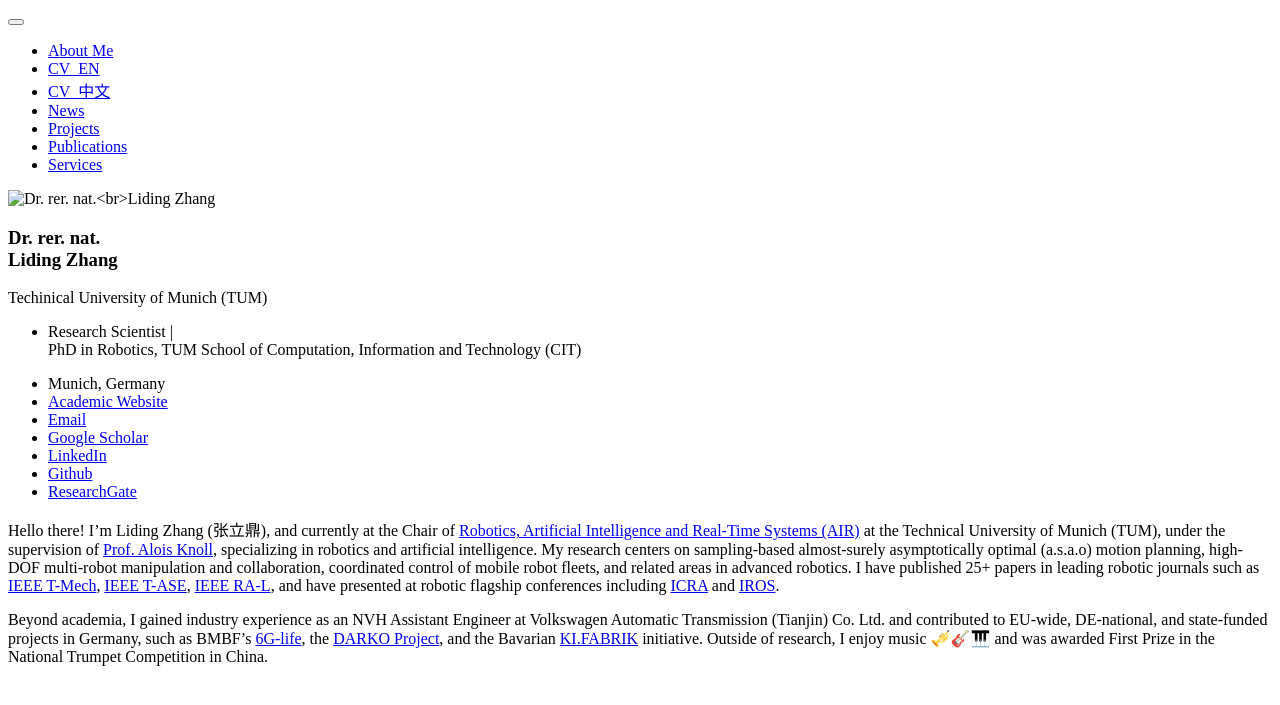
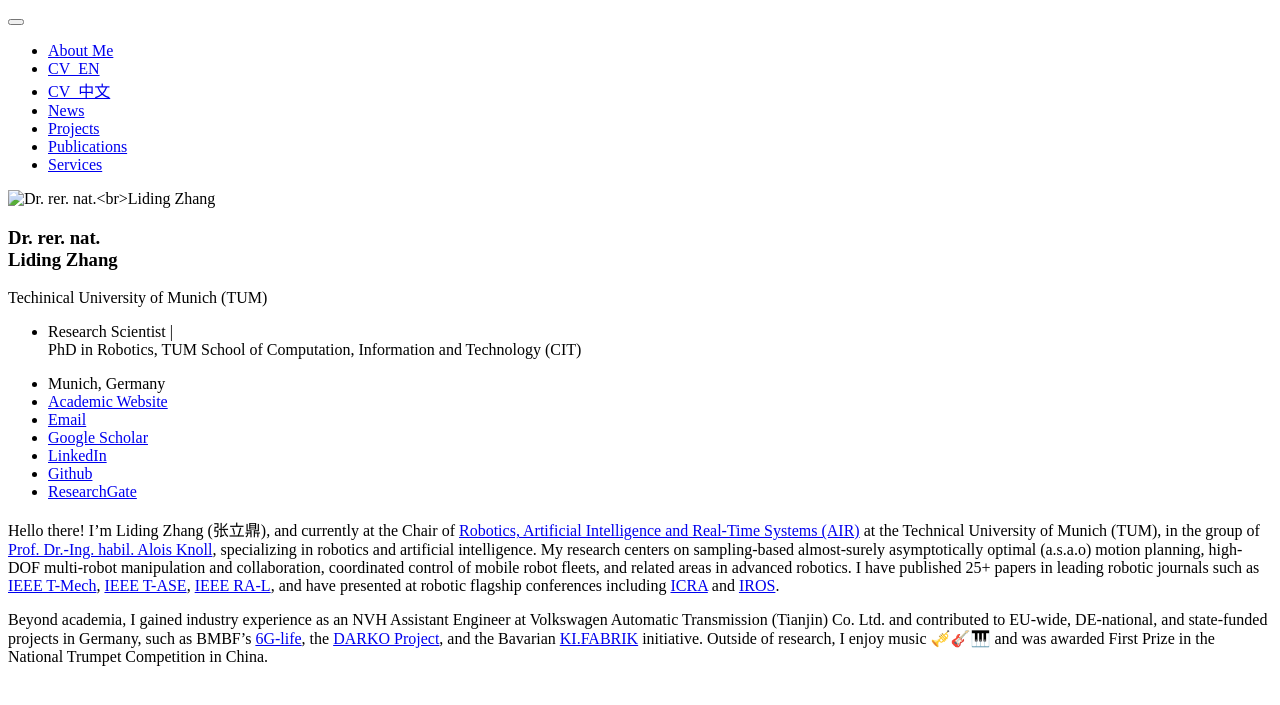
Before and after one commit to Liding-Zhang/liding-zhang.github.io, a Jekyll site: the page built from _pages/includes/intro.md, in a window 1280 px wide. Shown: the top 705 px of the page. Built offline with Jekyll 4.4.1, drawn with Linux system fonts in a browser that asks for light colours; our own code applies the rules of GitHub Pages for plain Markdown files.

Commit message:
rephrase intro

```diff
--- a/_pages/includes/intro.md
+++ b/_pages/includes/intro.md
@@ -1,4 +1,4 @@
-Hello there! I'm Liding Zhang (张立鼎), and currently at the Chair of [Robotics, Artificial Intelligence and Real-Time Systems (AIR)](https://www.ce.cit.tum.de/air/home/) at the Technical University of Munich (TUM), under the supervision of [Prof. Alois Knoll](https://www.ce.cit.tum.de/air/people/prof-dr-ing-habil-alois-knoll/), specializing in robotics and artificial intelligence. My research centers on sampling-based almost-surely asymptotically optimal (a.s.a.o) motion planning, high-DOF multi-robot manipulation and collaboration, coordinated control of mobile robot fleets, and related areas in advanced robotics. I have published 25+ papers in leading robotic journals such as [IEEE T-Mech](https://ieeexplore.ieee.org/xpl/RecentIssue.jsp?punumber=3516), [IEEE T-ASE](https://www.ieee-ras.org/publications/t-ase), [IEEE RA-L](https://www.ieee-ras.org/publications/ra-l), and have presented at robotic flagship conferences including [ICRA](https://www.ieee-ras.org/conferences-workshops/fully-sponsored/icra) and [IROS](https://www.ieee-ras.org/conferences-workshops/financially-co-sponsored/iros).
+Hello there! I'm Liding Zhang (张立鼎), and currently at the Chair of [Robotics, Artificial Intelligence and Real-Time Systems (AIR)](https://www.ce.cit.tum.de/air/home/) at the Technical University of Munich (TUM), in the group of [Prof. Dr.-Ing. habil. Alois Knoll](https://www.ce.cit.tum.de/air/people/prof-dr-ing-habil-alois-knoll/), specializing in robotics and artificial intelligence. My research centers on sampling-based almost-surely asymptotically optimal (a.s.a.o) motion planning, high-DOF multi-robot manipulation and collaboration, coordinated control of mobile robot fleets, and related areas in advanced robotics. I have published 25+ papers in leading robotic journals such as [IEEE T-Mech](https://ieeexplore.ieee.org/xpl/RecentIssue.jsp?punumber=3516), [IEEE T-ASE](https://www.ieee-ras.org/publications/t-ase), [IEEE RA-L](https://www.ieee-ras.org/publications/ra-l), and have presented at robotic flagship conferences including [ICRA](https://www.ieee-ras.org/conferences-workshops/fully-sponsored/icra) and [IROS](https://www.ieee-ras.org/conferences-workshops/financially-co-sponsored/iros).
 
 Beyond academia, I gained industry experience as an NVH Assistant Engineer at Volkswagen Automatic Transmission (Tianjin) Co. Ltd. and contributed to EU-wide, DE-national, and state-funded projects in Germany, such as BMBF’s [6G-life](https://6g-life.de/), the [DARKO Project](https://darko-project.eu/), and the Bavarian [KI.FABRIK](https://www.mec.ed.tum.de/lfe/forschung/projekte/kifabrik/) initiative. Outside of research, I enjoy music 🎺🎸🎹 and was awarded First Prize in the National Trumpet Competition in China.
 
```
